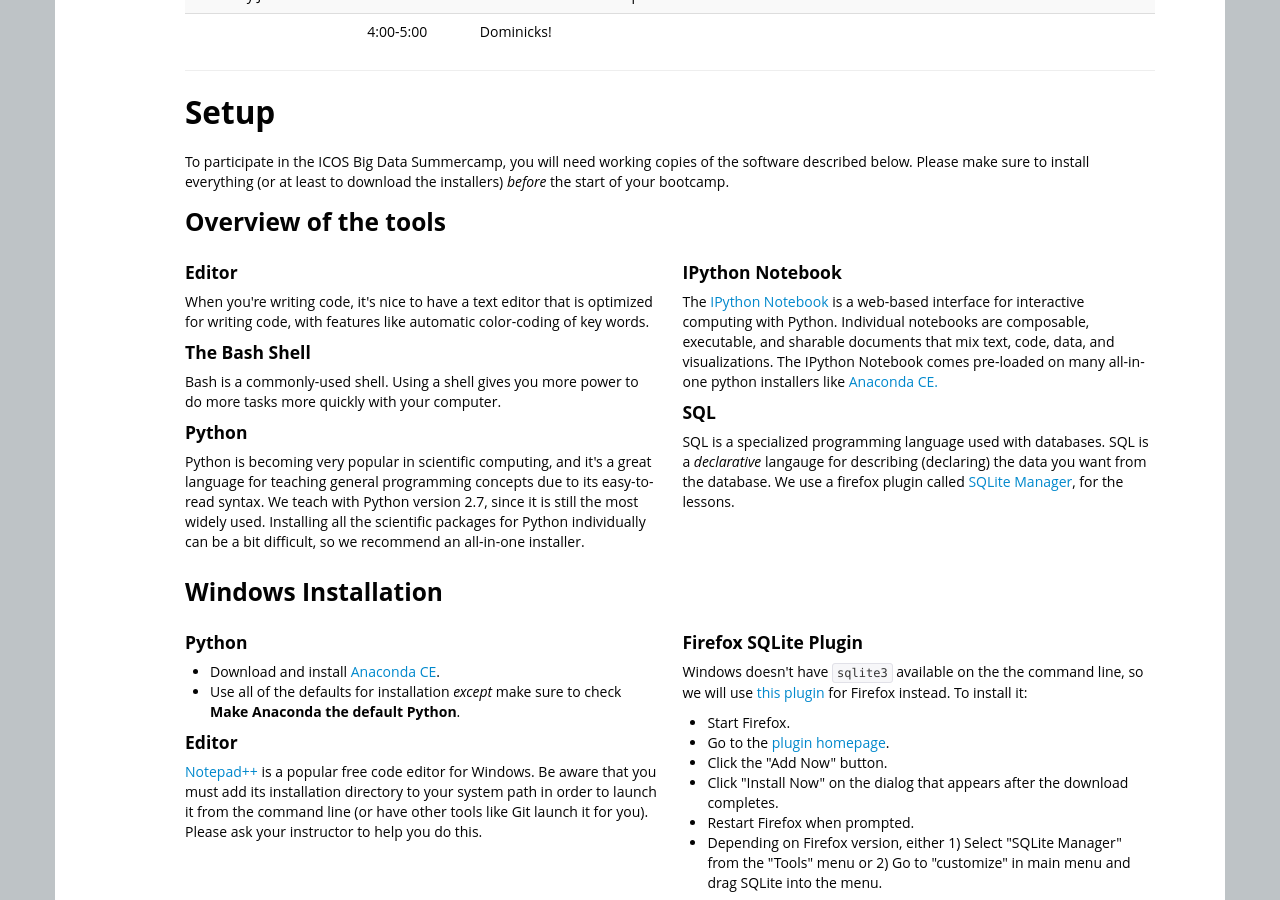
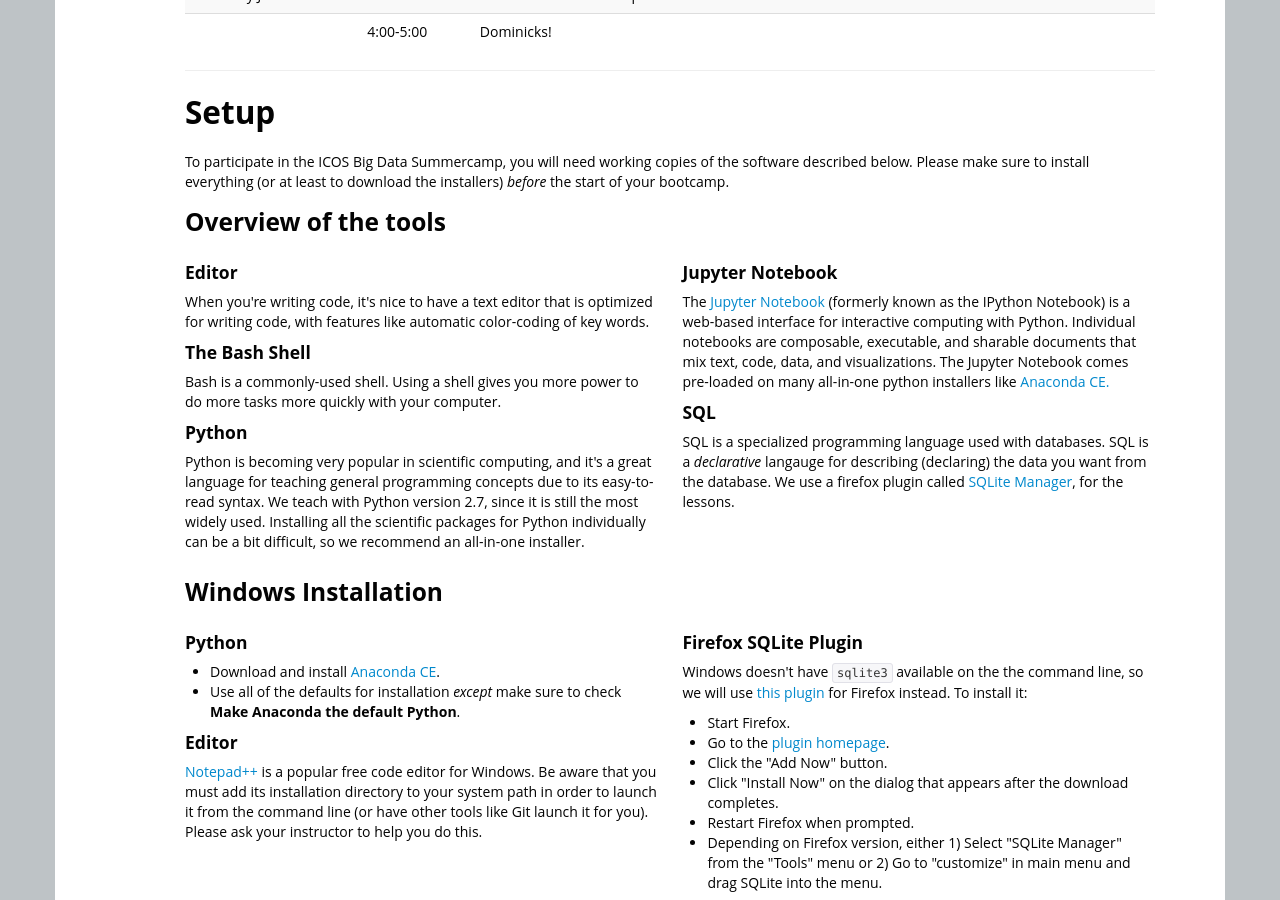
Before and after one commit to ICOSBigDataCamp/2018-summer-camp, a Jekyll site: the page built from index.html, in a window 1280 px wide and 900 px high, scrolled down 1942 px. Built offline with Jekyll 4.4.1, drawn with Linux system fonts in a browser that asks for light colours.

Commit message:
Change IPython to Jupyter to reflect name change

```diff
--- a/_includes/setup.html
+++ b/_includes/setup.html
@@ -25,10 +25,10 @@
     </p>
   </div>
   <div class="span6">
-    <h4>IPython Notebook</h4>
-    <p>The <a href="http://ipython.org/notebook.html">IPython Notebook</a> is a web-based interface for interactive computing with
+    <h4>Jupyter Notebook</h4>
+    <p>The <a href="http://ipython.org/notebook.html">Jupyter Notebook</a> (formerly known as the IPython Notebook) is a web-based interface for interactive computing with
       Python. Individual notebooks are composable, executable, and sharable documents
-      that mix text, code, data, and visualizations. The IPython Notebook comes pre-loaded
+      that mix text, code, data, and visualizations. The Jupyter Notebook comes pre-loaded
       on many all-in-one python installers like <a href="http://continuum.io/anacondace.html">Anaconda CE.</a>
     <h4>SQL</h4>
     <p>
```
